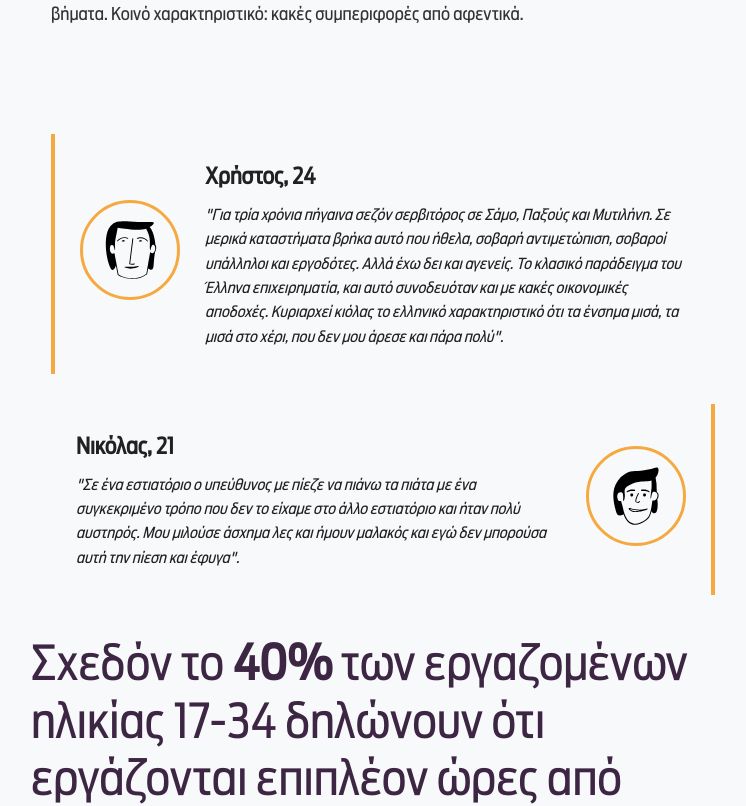
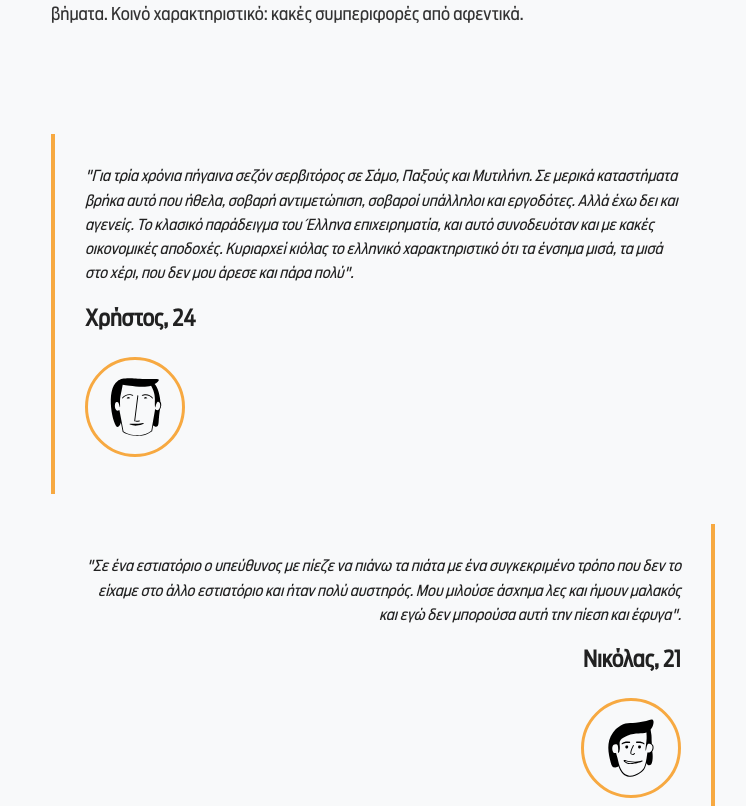
Before and after one commit to cpapazoglou/GenZSurvey, a Next.js app: page / in a window 1280 px wide. Shown: the part 4760-5566 px from the top of the page, without its empty margins (257-1003 px from the left). Built offline with nearby package versions, Linux system fonts and the light colour scheme.

Commit message:
Fixes multiple quotes.

```diff
--- a/src/components/templates/MultipleQuotesTemplate.module.css
+++ b/src/components/templates/MultipleQuotesTemplate.module.css
@@ -83,3 +83,99 @@
     color: var(--orange-dark-color);
     font-weight: 700;
 }
+
+/* Column layout styles for the new variation */
+.quoteCard.quoteCardColumn {
+  display: flex;
+  flex-direction: column;
+  gap: 20px;
+  padding: 30px;
+  width: 100%;
+}
+
+/* Column layout border colors - keep side borders like row layout */
+.yellowBorder.quoteCard.quoteCardColumn {
+  border-left: 4px solid var(--yellow-color);
+  border-top: none;
+  border-right: none;
+}
+
+.yellowBorder.quoteCard.quoteCardColumn:nth-child(even) {
+  border-left: none;
+  border-right: 4px solid var(--yellow-color);
+}
+
+.orangeBorder.quoteCard.quoteCardColumn {
+  border-left: 4px solid var(--orange-dark-color);
+  border-top: none;
+  border-right: none;
+}
+
+.orangeBorder.quoteCard.quoteCardColumn:nth-child(even) {
+  border-left: none;
+  border-right: 4px solid var(--orange-dark-color);
+}
+
+/* Column layout content styling */
+.quoteCard.quoteCardColumn .testimonialContent {
+  display: flex;
+  flex-direction: column;
+  order: 1;
+}
+
+/* Change order for column layout - text first, then title */
+.quoteCard.quoteCardColumn .testimonialQuote {
+  order: 1;
+  font-size: 0.95rem;
+  font-style: italic;
+  color: #212121;
+  line-height: 1.6;
+  margin-bottom: 15px;
+}
+
+.quoteCard.quoteCardColumn .testimonialName {
+  order: 2;
+  font-size: 1.4rem;
+  font-weight: 700;
+  color: #212121;
+  margin-bottom: 0;
+}
+
+.quoteCard.quoteCardColumn .testimonialImage {
+  order: 3;
+  flex-shrink: 0;
+}
+
+/* Alternating left-right alignment for column layout */
+.quoteCard.quoteCardColumn:nth-child(odd) .testimonialContent {
+  align-items: flex-start;
+  text-align: left;
+}
+
+.quoteCard.quoteCardColumn:nth-child(even) .testimonialContent {
+  align-items: flex-end;
+  text-align: right;
+}
+
+.quoteCard.quoteCardColumn:nth-child(odd) {
+  align-items: flex-start;
+}
+
+.quoteCard.quoteCardColumn:nth-child(even) {
+  align-items: flex-end;
+}
+
+/* Responsive adjustments for column layout */
+@media (max-width: 768px) {
+  .quoteCard.quoteCardColumn {
+    padding: 20px;
+  }
+
+  .quoteCard.quoteCardColumn .testimonialQuote {
+    font-size: 0.9rem;
+  }
+
+  .quoteCard.quoteCardColumn .testimonialName {
+    font-size: 1.2rem;
+  }
+}
--- a/src/components/templates/MultipleQuotesTemplate.tsx
+++ b/src/components/templates/MultipleQuotesTemplate.tsx
@@ -8,6 +8,8 @@ interface MultipleQuotesTemplateProps {
 }
 
 const MultipleQuotesTemplate: React.FC<MultipleQuotesTemplateProps> = ({ section }) => {
+	const layout = section.layout || 'row';
+
 	return (
 		<div className={styles.contentSection}>
 			{section.children.map((quote, index) => {
@@ -16,10 +18,12 @@ const MultipleQuotesTemplate: React.FC<MultipleQuotesTemplateProps> = ({ section
 				const endsWithSigma = name.endsWith('ς');
 				const borderColorClass = endsWithSigma ? styles.yellowBorder : styles.orangeBorder;
 
+				const cardClasses = `${styles.quoteCard} ${layout === 'column' ? styles.quoteCardColumn : ''} ${isOdd ? styles.quoteCardOdd : ''} ${borderColorClass}`;
+
 				return (
 					<div
 						key={index}
-						className={`${styles.quoteCard} ${isOdd ? styles.quoteCardOdd : ''} ${borderColorClass}`}
+						className={cardClasses}
 					>
 						<div className={styles.testimonialImage}>
 							<Image
--- a/src/data/content.json
+++ b/src/data/content.json
@@ -9,6 +9,7 @@
     {
       "id": "quotes",
       "template": "multiple-quotes",
+			"layout": "row",
       "children": [
         {
           "image": "/images/nikolas.svg",
@@ -91,6 +92,7 @@
     {
       "id": "additional-quotes",
       "template": "multiple-quotes",
+      "layout": "row",
       "children": [
         {
           "image": "/images/eleni.svg",
@@ -146,6 +148,7 @@
         {
           "id": "bad-experiences-quotes",
           "template": "multiple-quotes",
+					"layout": "column",
           "children": [
             {
               "image": "/images/christos.svg",
@@ -174,6 +177,7 @@
         {
           "id": "ideal-job-quotes",
           "template": "multiple-quotes",
+					"layout": "column",
           "children": [
             {
               "image": "/images/apostolos.svg",
--- a/src/types/content.ts
+++ b/src/types/content.ts
@@ -15,6 +15,7 @@ export interface MultipleQuotesSection {
   id: string;
   template: 'multiple-quotes';
   children: MultipleQuotesChild[];
+  layout?: 'row' | 'column';
 }
 
 export interface TextSection {
```
